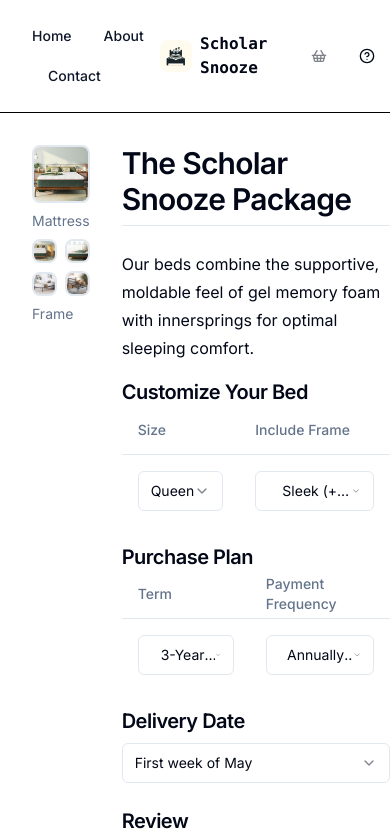
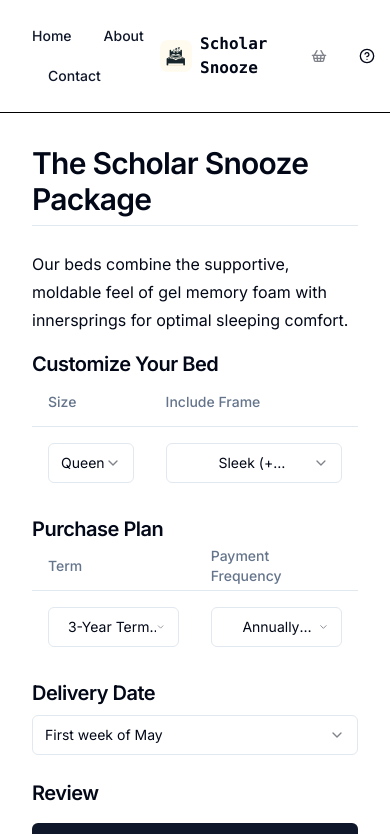
Before and after one commit to r0hin/sleeping, a Next.js app: page /order in a window 390 px wide. Shown: the top 834 px of the page. Built offline with nearby package versions, Linux system fonts and the light colour scheme.

Commit message:
📱 Mobile Opti

```diff
--- a/app/order/page.tsx
+++ b/app/order/page.tsx
@@ -49,7 +49,6 @@ export default function OrderPage() {
     });
 
     const { url } = await request.json();
-
     window.location.replace(url);
   }
 
@@ -246,8 +245,8 @@ export default function OrderPage() {
 
   return (
     <>
-      <div className="flex flex-row items-start justify-between">
-        <div className="w-full pr-4">
+      <div className="flex flex-col-reverse md:flex-row items-start justify-between">
+        <div className="w-full pt-8 md:pt-0 md:pr-4">
           <Image src={mattress1} className="w-full mb-2 border-2 rounded-lg" alt="" />
           <p className="text-sm mb-2 text-muted-foreground">Mattress</p>
           <div className="flex flex-row items-center justify-between w-full">
@@ -260,7 +259,7 @@ export default function OrderPage() {
           </div>
           <p className="text-sm mt-2 text-muted-foreground">Frame</p>
         </div>
-        <div className="w-full pl-4">
+        <div className="w-full md:pl-4">
           <h2 className="scroll-m-20 border-b pb-2 text-3xl font-semibold tracking-tight first:mt-0">The Scholar Snooze Package</h2>
           <p className="leading-7 [&:not(:first-child)]:mt-6">Our beds combine the supportive, moldable feel of gel memory foam with innersprings for optimal sleeping comfort.</p>
 
--- a/components/Footer.tsx
+++ b/components/Footer.tsx
@@ -6,7 +6,7 @@ export default function Footer() {
     <div className="py-4 px-8 max-w-4xl ml-auto mr-auto border-black border-t flex flex-row justify-between items-center font-mono">
       <div className="flex flex-row justify-between items-center w-full">
         <div>
-          <Link href="">
+          <Link href="/">
             <Button className="pl-0" variant={"link"}>© Scholar Snooze, 2024.</Button>
           </Link>
         </div>
```
